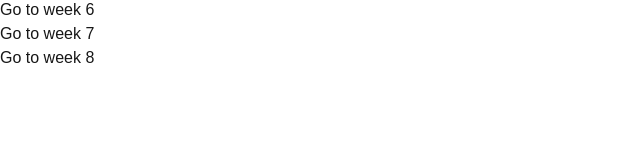
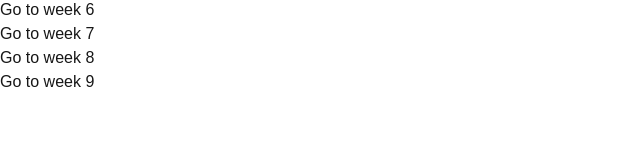
Before and after one commit to Temsters/cprg306-assignments, a Next.js app: page / in a window 1280 px wide. Shown: the part 122-282 px from the top of the page, without its empty margins (0-640 px from the left). Built offline with nearby package versions, Linux system fonts and the light colour scheme; no server answers.

Commit message:
linking to week 9 page

```diff
--- a/app/page.js
+++ b/app/page.js
@@ -13,6 +13,7 @@ export default function Page() {
       <p><Link href="/week-6">Go to week 6</Link></p>
       <p><Link href="/week-7">Go to week 7</Link></p>
       <p><Link href="/week-8">Go to week 8</Link></p>
+      <p><Link href="/week-9">Go to week 9</Link></p>
     </main>
   );
 }
```
